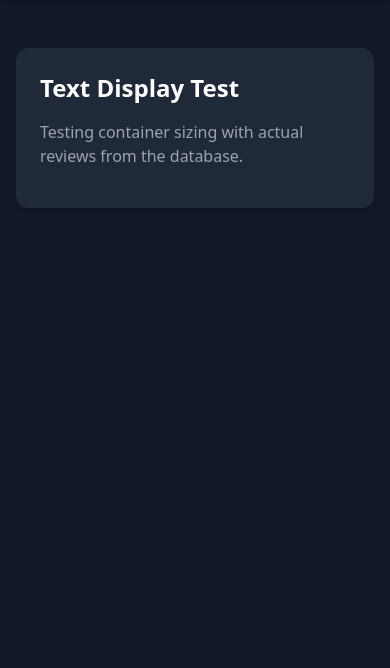
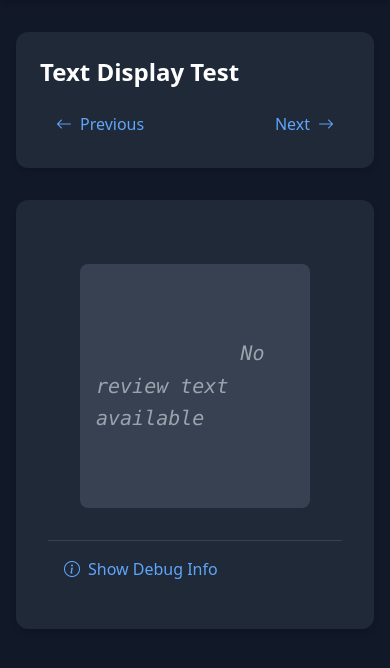
Before and after one commit to petecheslock/bottles_or_cans, a Flask app: page /admin/test-text-display in a window 390 px wide. Shown: the part 52-720 px from the top of the page. Run offline with Flask 3, Linux system fonts and the light colour scheme; the visitor is signed in with stand-in values (Sample User, id 1); data that the repository does not hold is empty; parts of the project's set-up code (start-up, migrations or seed data) failed here and were passed over.

Commit message:
Enhance text display and landing page with improved review serialization and user experience
- Update test_text_display route to serialize reviews for JavaScript
- Modify index route to show landing page for new users
- Refactor test_text_display.html with dynamic review navigation and debug info
- Update review_container.html with better text handling and responsiveness
- Add new test cases for landing page behavior
- Remove deprecated text display test file

```diff
--- a/app/routes/admin.py
+++ b/app/routes/admin.py
@@ -97,9 +97,20 @@ def manage_users():
 @login_required
 def test_text_display():
     """Display actual reviews to test text container sizing"""
-    # Get all approved reviews from the database
     reviews = ReviewService.get_all_reviews()
-    return render_template('test_text_display.html', reviews=reviews)
+
+    # Serialize reviews for JavaScript
+    serialized_reviews = [
+        {
+            'id': review.id,
+            'text': review.text,
+            'votes_headphones': review.votes_headphones,
+            'votes_wine': review.votes_wine
+        }
+        for review in reviews
+    ]
+
+    return render_template('test_text_display.html', reviews=serialized_reviews)
 
 @admin_bp.route('/reset-votes/<int:review_id>', methods=['POST'])
 @login_required
--- a/app/static/css/main.css
+++ b/app/static/css/main.css
@@ -664,10 +664,6 @@ video {
   margin-bottom: 3rem;
 }
 
-.-mb-1 {
-  margin-bottom: -0.25rem;
-}
-
 .mb-1 {
   margin-bottom: 0.25rem;
 }
@@ -848,8 +844,16 @@ video {
   max-width: 90%;
 }
 
+.max-w-full {
+  max-width: 100%;
+}
+
 .max-w-md {
   max-width: 28rem;
+}
+
+.max-w-prose {
+  max-width: 65ch;
 }
 
 .max-w-sm {
@@ -975,12 +979,6 @@ video {
   margin-bottom: calc(1.5rem * var(--tw-space-y-reverse));
 }
 
-.space-y-8 > :not([hidden]) ~ :not([hidden]) {
-  --tw-space-y-reverse: 0;
-  margin-top: calc(2rem * calc(1 - var(--tw-space-y-reverse)));
-  margin-bottom: calc(2rem * var(--tw-space-y-reverse));
-}
-
 .divide-y > :not([hidden]) ~ :not([hidden]) {
   --tw-divide-y-reverse: 0;
   border-top-width: calc(1px * calc(1 - var(--tw-divide-y-reverse)));
@@ -1010,6 +1008,10 @@ video {
 
 .whitespace-pre-wrap {
   white-space: pre-wrap;
+}
+
+.break-words {
+  overflow-wrap: break-word;
 }
 
 .rounded {
@@ -1562,6 +1564,11 @@ video {
   background-color: rgb(29 78 216 / var(--tw-bg-opacity, 1));
 }
 
+.hover\:bg-gray-100:hover {
+  --tw-bg-opacity: 1;
+  background-color: rgb(243 244 246 / var(--tw-bg-opacity, 1));
+}
+
 .hover\:bg-gray-200:hover {
   --tw-bg-opacity: 1;
   background-color: rgb(229 231 235 / var(--tw-bg-opacity, 1));
@@ -1615,6 +1622,10 @@ video {
 .hover\:text-red-900:hover {
   --tw-text-opacity: 1;
   color: rgb(127 29 29 / var(--tw-text-opacity, 1));
+}
+
+.hover\:underline:hover {
+  text-decoration-line: underline;
 }
 
 .hover\:shadow-lg:hover {
@@ -1834,6 +1845,11 @@ video {
   color: rgb(156 163 175 / var(--tw-text-opacity, 1));
 }
 
+.dark\:text-gray-500:is(.dark *) {
+  --tw-text-opacity: 1;
+  color: rgb(107 114 128 / var(--tw-text-opacity, 1));
+}
+
 .dark\:text-gray-600:is(.dark *) {
   --tw-text-opacity: 1;
   color: rgb(75 85 99 / var(--tw-text-opacity, 1));
@@ -1912,6 +1928,11 @@ video {
 .dark\:hover\:bg-gray-600:hover:is(.dark *) {
   --tw-bg-opacity: 1;
   background-color: rgb(75 85 99 / var(--tw-bg-opacity, 1));
+}
+
+.dark\:hover\:bg-gray-700:hover:is(.dark *) {
+  --tw-bg-opacity: 1;
+  background-color: rgb(55 65 81 / var(--tw-bg-opacity, 1));
 }
 
 .dark\:hover\:text-blue-300:hover:is(.dark *) {
--- a/app/templates/components/review_container.html
+++ b/app/templates/components/review_container.html
@@ -1,4 +1,19 @@
-<div class="text-container text-xl italic text-gray-800 dark:text-gray-200 p-4 mb-2 bg-gray-50 dark:bg-gray-700 rounded-lg relative">
-    <div id="measureText{{ id_suffix }}" class="font-mono whitespace-pre-wrap leading-relaxed invisible absolute top-0 left-0 right-0 pt-4 px-4">{{ review.text }}</div>
-    <p id="reviewText{{ id_suffix }}" class="font-mono whitespace-pre-wrap leading-relaxed -mb-1">{{ review.text }}</p>
+<div class="text-container text-xl italic text-gray-800 dark:text-gray-200 py-2 px-4 bg-gray-50 dark:bg-gray-700 rounded-lg relative">
+    <!-- Hidden div for measuring text -->
+    <div id="measureText{{ id_suffix }}"
+         class="font-mono whitespace-pre-wrap break-words invisible absolute top-0 left-0 right-0 px-4
+                leading-relaxed">
+        {{ review.text if review else '' }}
+    </div>
+
+    <!-- Actual text container -->
+    <div id="reviewText{{ id_suffix }}"
+         class="font-mono whitespace-pre-wrap break-words leading-relaxed mx-auto
+                w-full max-w-prose">
+        {% if not review %}
+            <span class="text-gray-500 dark:text-gray-400">No review text available</span>
+        {% else %}
+            {{ review.text }}
+        {% endif %}
+    </div>
 </div>
--- a/app/templates/test_text_display.html
+++ b/app/templates/test_text_display.html
@@ -1,75 +1,96 @@
 {% extends 'base.html' %}
 
 {% block content %}
-<div class="container mx-auto px-4 mt-12">
-    <div class="max-w-2xl mx-auto space-y-8">
-        <div class="bg-white dark:bg-gray-800 rounded-xl shadow-md p-6">
+<div class="container mx-auto px-4 py-8">
+    <div class="max-w-4xl mx-auto">
+        <!-- Header -->
+        <div class="bg-white dark:bg-gray-800 rounded-xl shadow-md p-6 mb-8">
             <h1 class="text-2xl font-bold text-gray-900 dark:text-white mb-4">Text Display Test</h1>
-            <p class="text-gray-600 dark:text-gray-400 mb-4">Testing container sizing with actual reviews from the database.</p>
+            <div class="flex justify-between items-center">
+                <button id="prevReview" class="px-4 py-2 text-blue-600 dark:text-blue-400 hover:bg-gray-100 dark:hover:bg-gray-700 rounded-lg">
+                    <i class="bi bi-arrow-left mr-2"></i>Previous
+                </button>
+                <span id="reviewCount" class="text-gray-600 dark:text-gray-400"></span>
+                <button id="nextReview" class="px-4 py-2 text-blue-600 dark:text-blue-400 hover:bg-gray-100 dark:hover:bg-gray-700 rounded-lg">
+                    Next<i class="bi bi-arrow-right ml-2"></i>
+                </button>
+            </div>
         </div>
 
-        {% for review in reviews %}
-        <div class="bg-white dark:bg-gray-800 rounded-xl shadow-md animate__animated animate__fadeIn">
-            <div class="border-b border-gray-200 dark:border-gray-700 p-4">
-                <h2 class="text-lg font-semibold text-gray-900 dark:text-white">
-                    Review #{{ review.id }}
-                </h2>
-            </div>
-
-            <!-- Review Text Section using shared component -->
+        <!-- Review Container (matches game exactly) -->
+        <div class="bg-white dark:bg-gray-800 rounded-xl shadow-md p-8">
             <div class="p-8 border-b border-gray-200 dark:border-gray-700">
-                {% with id_suffix = loop.index %}
+                <div class="max-w-full mx-auto">
+                    {% with review = reviews[0], id_suffix = '' %}
                         {% include 'components/review_container.html' %}
                     {% endwith %}
                 </div>
+            </div>
 
-            <!-- Debug Info -->
-            <div class="p-4 bg-gray-50 dark:bg-gray-900 text-sm">
+            <!-- Debug Info (collapsible) -->
+            <div class="p-4">
+                <button onclick="toggleDebug()" class="text-blue-600 dark:text-blue-400 hover:underline">
+                    <i class="bi bi-info-circle mr-2"></i>Show Debug Info
+                </button>
+                <div id="debugInfo" class="hidden mt-4 p-4 bg-gray-50 dark:bg-gray-900 rounded-lg text-sm">
                     <p class="text-gray-600 dark:text-gray-400">
-                    Character count: {{ review.text|length }}
+                        Character count: <span id="charCount">0</span>
                     </p>
                     <p class="text-gray-600 dark:text-gray-400">
-                    Line count: <span id="lineCount{{ loop.index }}">Calculating...</span>
+                        Line count: <span id="lineCount">Calculating...</span>
                     </p>
                     <p class="text-gray-600 dark:text-gray-400">
-                    Container height: <span id="containerHeight{{ loop.index }}">Measuring...</span>
-                </p>
-                <p class="text-gray-600 dark:text-gray-400">
-                    Votes: 🎧 {{ review.votes_headphones }} | 🍷 {{ review.votes_wine }}
+                        Container height: <span id="containerHeight">Measuring...</span>
                     </p>
                 </div>
             </div>
-        {% endfor %}
+        </div>
     </div>
 </div>
 
 <script>
-document.addEventListener('DOMContentLoaded', function() {
-    {% for review in reviews %}
-        initializeContainer({{ loop.index }});
-    {% endfor %}
+let currentReviewIndex = 0;
+const reviews = {{ reviews|tojson|safe }};
+
+function showReview(index) {
+    const review = reviews[index];
+    const textContainer = document.getElementById('reviewText');
+    textContainer.textContent = review.text;
+
+    // Update review counter
+    document.getElementById('reviewCount').textContent =
+        `Review ${index + 1} of ${reviews.length}`;
+
+    // Update debug info
+    document.getElementById('charCount').textContent = review.text.length;
+
+    // Use the same initialization logic as the game
+    const measureDiv = document.getElementById('measureText');
+    void measureDiv.offsetHeight;
+    const measuredHeight = measureDiv.offsetHeight;
+    textContainer.style.minHeight = `${measuredHeight}px`;
+
+    document.getElementById('containerHeight').textContent = `${measuredHeight}px`;
+    document.getElementById('lineCount').textContent =
+        Math.round(measuredHeight / parseInt(getComputedStyle(measureDiv).lineHeight));
+}
+
+function toggleDebug() {
+    const debugInfo = document.getElementById('debugInfo');
+    debugInfo.classList.toggle('hidden');
+}
+
+document.getElementById('prevReview').addEventListener('click', () => {
+    currentReviewIndex = (currentReviewIndex - 1 + reviews.length) % reviews.length;
+    showReview(currentReviewIndex);
 });
 
-function initializeContainer(index) {
-    const measureDiv = document.getElementById(`measureText${index}`);
-    const textContainer = document.getElementById(`reviewText${index}`);
+document.getElementById('nextReview').addEventListener('click', () => {
+    currentReviewIndex = (currentReviewIndex + 1) % reviews.length;
+    showReview(currentReviewIndex);
+});
 
-    // Force a layout calculation
-    void measureDiv.offsetHeight;
-
-    // Set both min-height and height to ensure proper sizing
-    const measuredHeight = measureDiv.offsetHeight;
-    textContainer.style.minHeight = measuredHeight + 'px';
-    textContainer.style.height = measuredHeight + 'px';
-
-    // Update debug info
-    document.getElementById(`lineCount${index}`).textContent =
-        Math.round(measuredHeight / parseInt(getComputedStyle(measureDiv).lineHeight));
-    document.getElementById(`containerHeight${index}`).textContent =
-        `${measuredHeight}px`;
-
-    // Remove the measurement div since we don't need it anymore
-    measureDiv.remove();
-}
+// Initialize with first review
+document.addEventListener('DOMContentLoaded', () => showReview(0));
 </script>
 {% endblock %}
```
Also changed, not shown: app/routes/main.py (+6 -1 lines), app/templates/index.html (+7 -5 lines), tests/test_routes/test_main.py (+11 -2 lines), tests/test_text_display.py (deleted, +0 -99 lines). Lines whose indentation alone changed are shown as unchanged.
